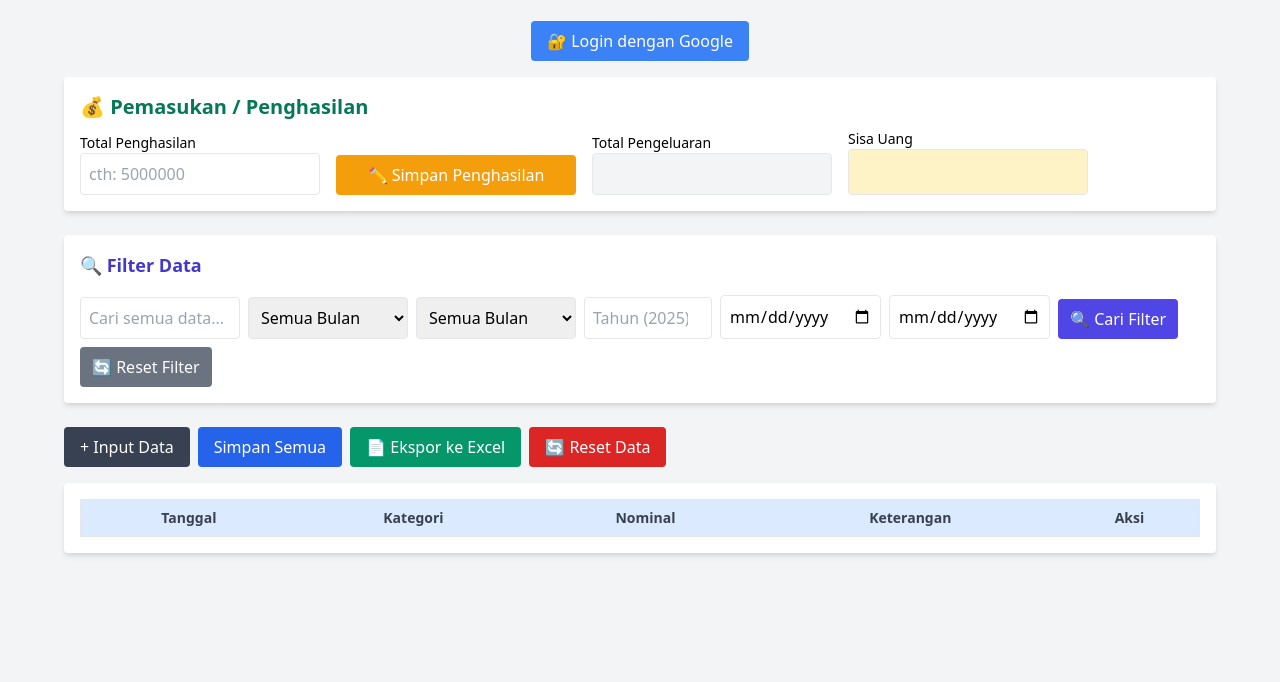
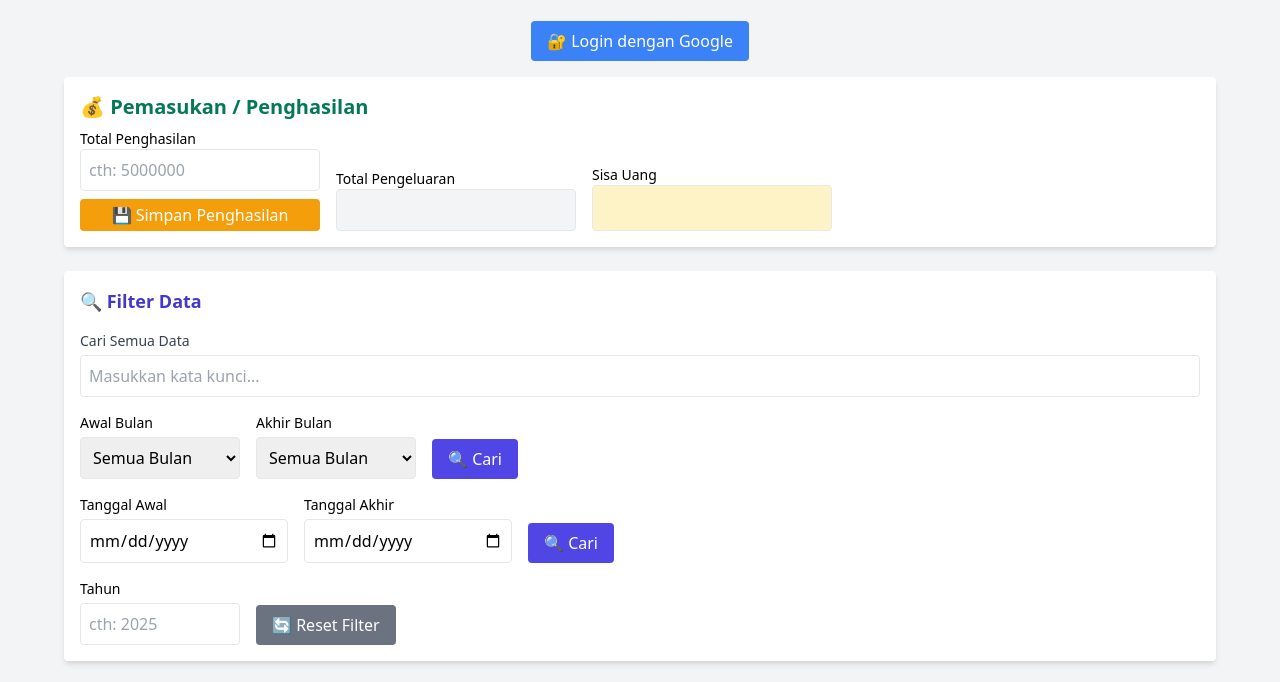
Before and after one commit to AlProject90/RumaFinApps, a plain HTML site: page app.html in a window 1280 px wide. Shown: the part 103-785 px from the top of the page. Drawn offline with nearby package versions, Linux system fonts and the light colour scheme; a script that the page names is missing.

Commit message:
Deskripsi perubahan

```diff
--- a/app.html
+++ b/app.html
@@ -36,10 +36,7 @@
         <div class="flex flex-col">
           <label class="text-sm">Total Penghasilan</label>
           <input type="number" id="penghasilan" class="border p-2 rounded w-60" placeholder="cth: 5000000">
-        </div>
-        <div class="flex flex-col">
-          <label class="text-sm text-white">Edit</label>
-          <button id="btnEditPenghasilan" class="bg-yellow-500 text-white px-3 py-2 rounded hover:bg-yellow-600 w-60">✏️ Simpan Penghasilan</button>
+          <button id="btnEditPenghasilan" class="mt-2 bg-yellow-500 text-white px-3 py-1 rounded hover:bg-yellow-600">💾 Simpan Penghasilan</button>
         </div>
         <div class="flex flex-col">
           <label class="text-sm">Total Pengeluaran</label>
@@ -53,19 +50,57 @@
     </div>
 
     <!-- Filter Data -->
-    <div class="bg-white p-4 rounded shadow-md mb-6">
-      <h2 class="text-lg font-semibold text-indigo-700 mb-4">🔍 Filter Data</h2>
-      <div class="flex flex-wrap gap-2 items-end">
-        <input type="text" id="searchInput" placeholder="Cari semua data..." class="p-2 border rounded w-40" />
-        <select id="filterBulan" class="p-2 border rounded w-40"></select>
-        <select id="filterBulanAkhir" class="p-2 border rounded w-40"></select>
-        <input type="number" id="filterTahun" placeholder="Tahun (2025)" class="p-2 border rounded w-32">
-        <input type="date" id="startDate" class="p-2 border rounded">
-        <input type="date" id="endDate" class="p-2 border rounded">
-        <button id="btnCari" class="bg-indigo-600 text-white px-3 py-2 rounded">🔍 Cari Filter</button>
-        <button id="btnResetFilter" class="bg-gray-500 text-white px-3 py-2 rounded">🔄 Reset Filter</button>
-      </div>
+<div class="bg-white p-4 rounded shadow-md mb-6">
+  <h2 class="text-lg font-semibold text-indigo-700 mb-4">🔍 Filter Data</h2>
+
+  <!-- Baris 1: Pencarian Bebas -->
+  <div class="mb-4">
+    <label class="block text-sm font-medium text-gray-700 mb-1">Cari Semua Data</label>
+    <input type="text" id="searchInput" placeholder="Masukkan kata kunci..." class="w-full p-2 border rounded" />
+  </div>
+
+  <!-- Baris 2: Filter Bulan -->
+  <div class="flex flex-wrap gap-4 items-center mb-4">
+    <div class="flex flex-col">
+      <label class="text-sm mb-1">Awal Bulan</label>
+      <select id="filterBulan" class="p-2 border rounded w-40"></select>
     </div>
+    <div class="flex flex-col">
+      <label class="text-sm mb-1">Akhir Bulan</label>
+      <select id="filterBulanAkhir" class="p-2 border rounded w-40"></select>
+    </div>
+    <div class="flex flex-col self-end">
+      <button id="btnCari" class="bg-indigo-600 text-white px-4 py-2 rounded">🔍 Cari</button>
+    </div>
+  </div>
+
+  <!-- Baris 3: Filter Tanggal -->
+  <div class="flex flex-wrap gap-4 items-center mb-4">
+    <div class="flex flex-col">
+      <label class="text-sm mb-1">Tanggal Awal</label>
+      <input type="date" id="startDate" class="p-2 border rounded w-52">
+    </div>
+    <div class="flex flex-col">
+      <label class="text-sm mb-1">Tanggal Akhir</label>
+      <input type="date" id="endDate" class="p-2 border rounded w-52">
+    </div>
+    <div class="flex flex-col self-end">
+      <button id="btnCari" class="bg-indigo-600 text-white px-4 py-2 rounded">🔍 Cari</button>
+    </div>
+  </div>
+
+  <!-- Baris 4: Tahun & Reset -->
+  <div class="flex flex-wrap gap-4 items-center">
+    <div class="flex flex-col">
+      <label class="text-sm mb-1">Tahun</label>
+      <input type="number" id="filterTahun" placeholder="cth: 2025" class="p-2 border rounded w-40">
+    </div>
+    <div class="flex flex-col self-end">
+      <label class="text-sm mb-1 invisible">reset</label>
+      <button id="btnResetFilter" class="bg-gray-500 text-white px-4 py-2 rounded">🔄 Reset Filter</button>
+    </div>
+  </div>
+</div>
 
     <!-- Tombol Aksi -->
     <div class="flex flex-wrap justify-between gap-4 mb-4">
@@ -118,6 +153,6 @@
   </script>
 
   <!-- Aplikasi -->
-  <script src="app.js?v=final"></script>
+  <script src="app.js?v=6"></script>
 </body>
 </html>
```
